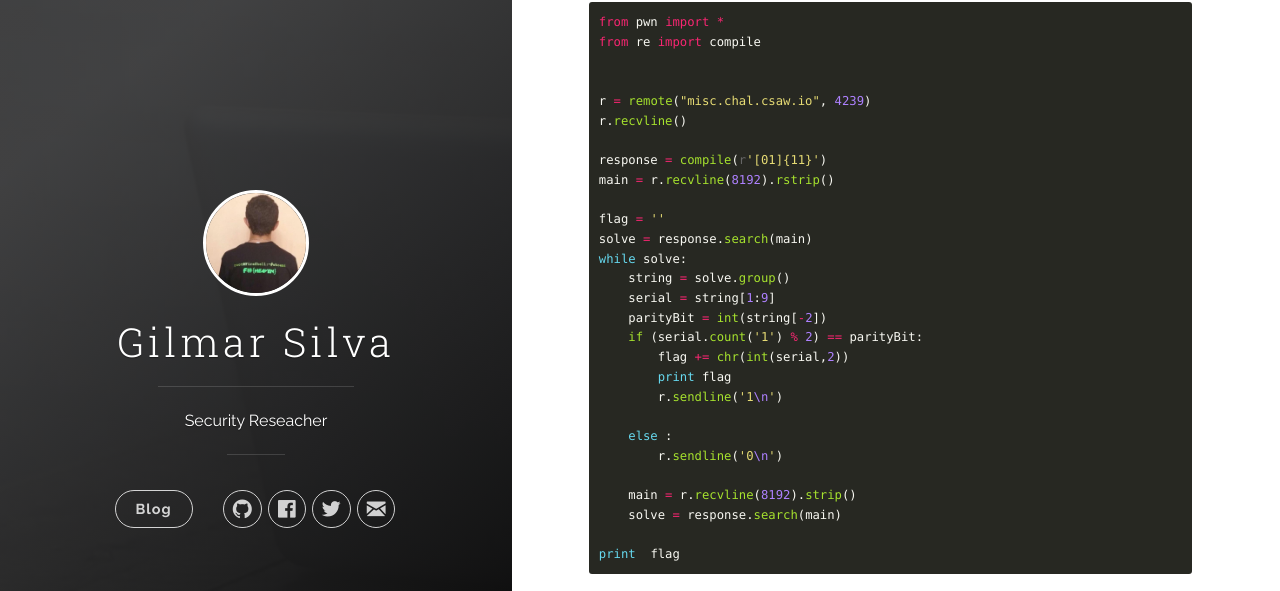
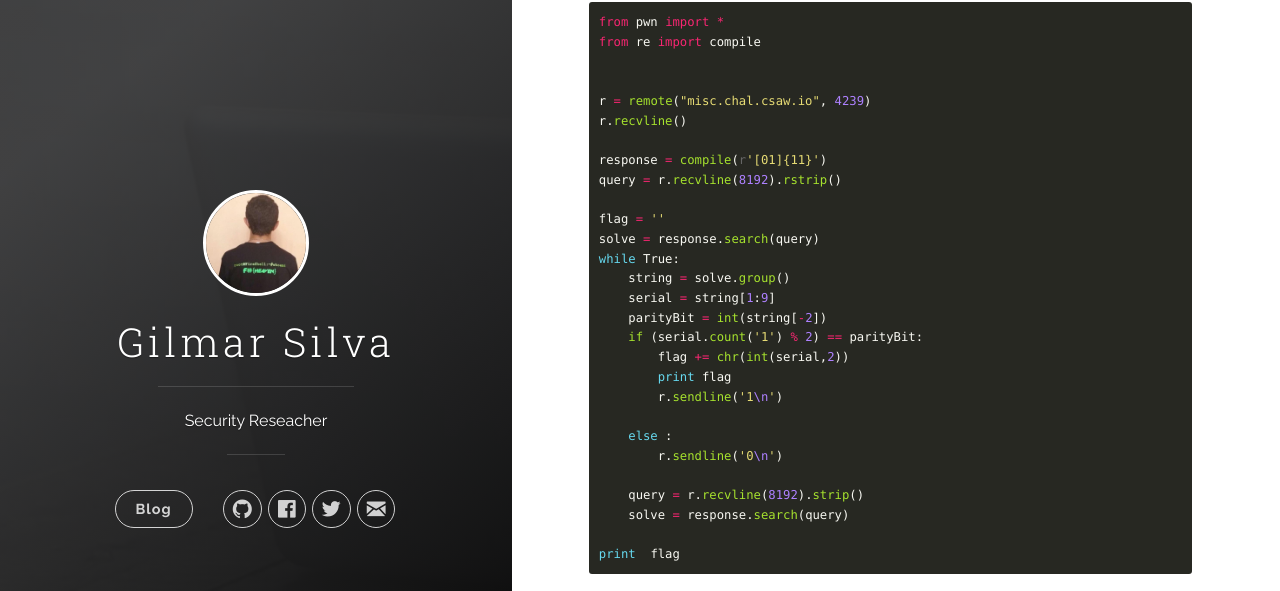
Before and after one commit to k13w/heavenh.github.io, a Jekyll site: the page built from _posts/2017-10-13-serial-csaw-2017-quals.md, in a window 1280 px wide and 900 px high, scrolled down 1138 px. Shown: the part 87-678 px from the top of the window. Built offline with Jekyll 4.4.1, drawn with Linux system fonts in a browser that asks for light colours; nearby versions of some CDN libraries.

Commit message:
:hammer:
:hammer:

````diff
--- a/_posts/2017-10-13-serial-csaw-2017-quals.md
+++ b/_posts/2017-10-13-serial-csaw-2017-quals.md
@@ -41,11 +41,11 @@ r = remote("misc.chal.csaw.io", 4239)
 r.recvline()
 
 response = compile(r'[01]{11}')
-main = r.recvline(8192).rstrip()
+query = r.recvline(8192).rstrip()
 
 flag = ''
-solve = response.search(main)
-while solve:
+solve = response.search(query)
+while True:
     string = solve.group()
     serial = string[1:9]
     parityBit = int(string[-2])
@@ -57,8 +57,8 @@ while solve:
     else :
         r.sendline('0\n')
 
-    main = r.recvline(8192).strip()
-    solve = response.search(main)
+    query = r.recvline(8192).strip()
+    solve = response.search(query)
 
 print  flag
 ```
````
